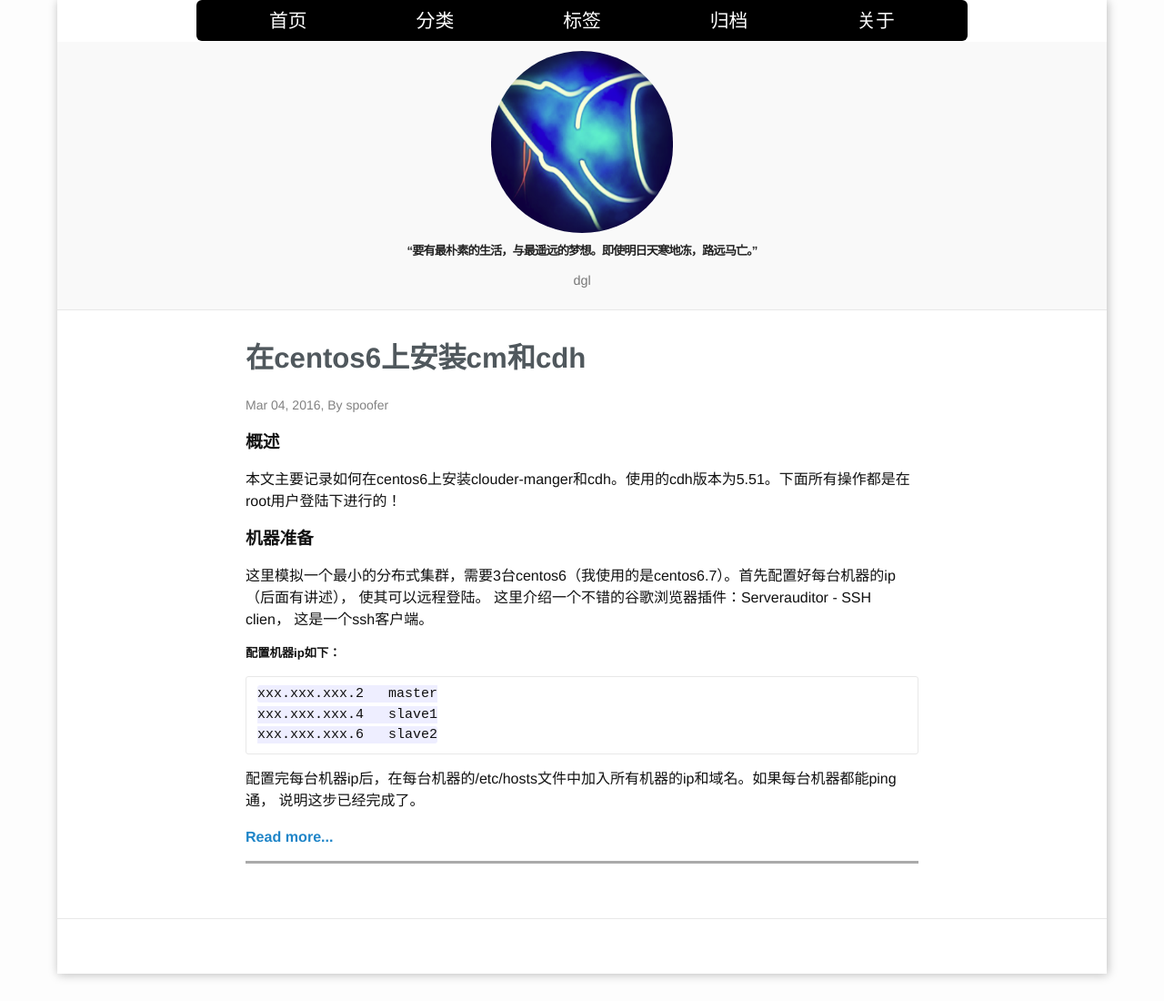
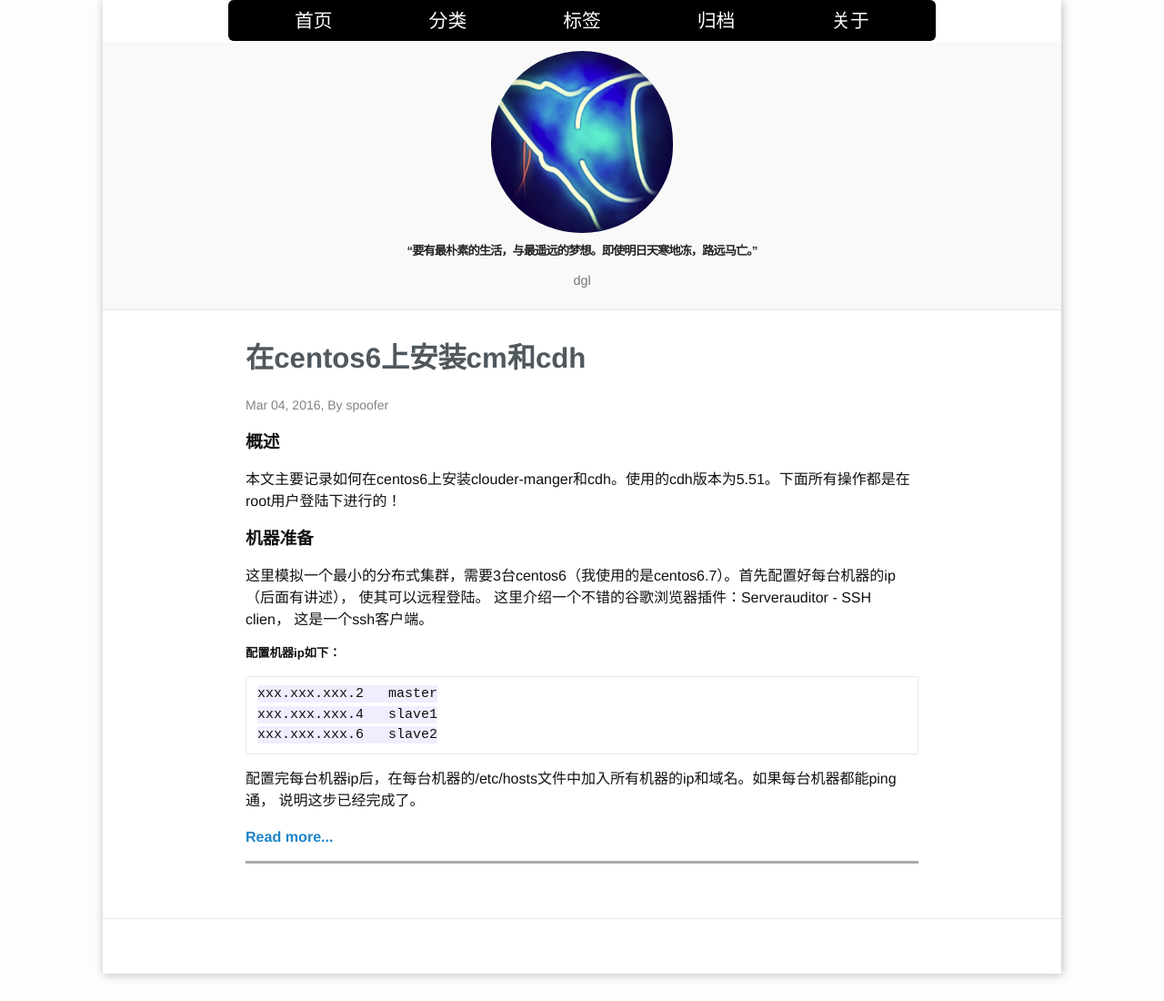
Before and after one commit to TopSpoofer/TopSpoofer.github.io, a Jekyll site: the page built from index.html, in a window 1280 px wide. Shown: the whole page at 91% size. Built offline with Jekyll 4.4.1, drawn with Linux system fonts in a browser that asks for light colours; the list of posts is cut into pages by our own code; comment, search, counter and statistics services are not loaded.

```diff
--- a/_sass/_layout.scss
+++ b/_sass/_layout.scss
@@ -1,5 +1,5 @@
 .container {
-    max-width: 1154px;
+    max-width: 1054px;
     margin-right: auto;
     margin-left: auto;
     background-color: #fff;
@@ -221,7 +221,7 @@
 #back-top {
   position: fixed;
   bottom: 30px;
-  margin-left: 1100px;
+  margin-left: 1000px;
 }
 #back-top a {
   width: 54px;
```
